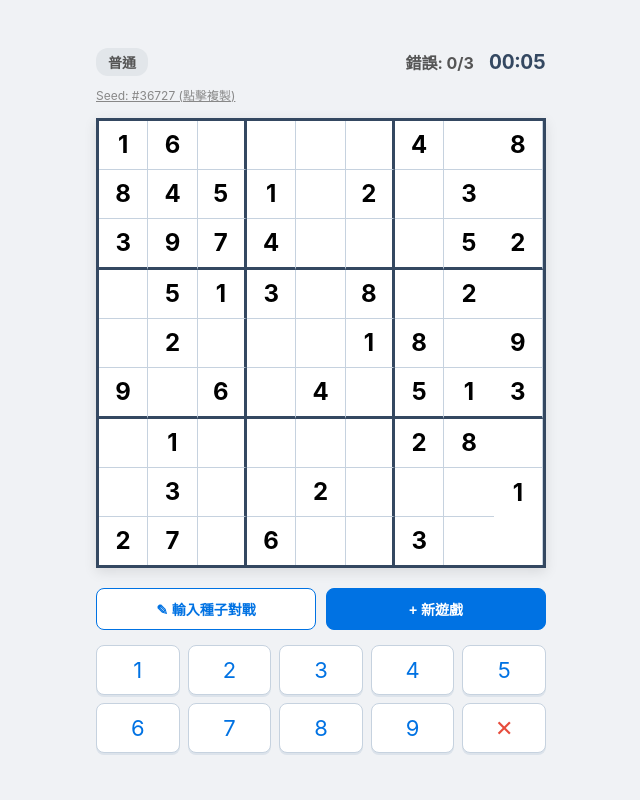
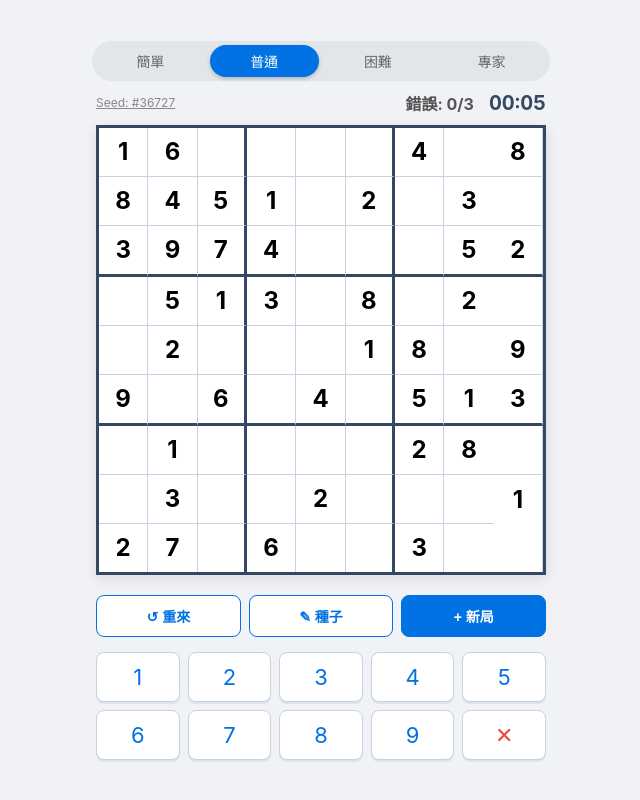
Before and after one commit to earnforgood-lgtm/sudoku, a plain HTML site: page index.html in a window 1280 px wide. Shown: the whole page, without its empty margins (319-959 px from the left). Drawn offline with Linux system fonts and the light colour scheme.

Commit message:
Update index.html

```diff
--- a/index.html
+++ b/index.html
@@ -16,7 +16,7 @@
             --text-color: #344861;
             --filled-color: #0072e3;
             --fixed-color: #000;
-            --thin-border: #c6d2df; /* 新增細線變數 */
+            --thin-border: #c6d2df;
         }
 
         body {
@@ -56,7 +56,38 @@
 
         .timer { font-size: 20px; font-weight: bold; font-variant-numeric: tabular-nums; }
 
-        /* 難度與種子 */
+        /* --- 新增：難度選擇列樣式 --- */
+        .difficulty-bar {
+            width: 90vw;
+            max-width: 450px;
+            margin-bottom: 10px;
+            display: flex;
+            gap: 5px;
+            background: #e2e6ea;
+            padding: 4px;
+            border-radius: 25px;
+        }
+
+        .diff-btn {
+            flex: 1;
+            padding: 6px 0;
+            text-align: center;
+            border: none;
+            background: transparent;
+            cursor: pointer;
+            border-radius: 20px;
+            font-size: 14px;
+            font-weight: 500;
+            color: #666;
+            transition: all 0.2s;
+        }
+
+        .diff-btn.active {
+            background-color: var(--filled-color);
+            color: white;
+            box-shadow: 0 2px 4px rgba(0,0,0,0.2);
+        }
+
         .sub-bar {
             width: 90vw;
             max-width: 450px;
@@ -73,42 +104,23 @@
             text-decoration: underline;
         }
 
-        .difficulty-pill {
-            background: #e2e6ea;
-            padding: 4px 12px;
-            border-radius: 12px;
-            font-size: 14px;
-            font-weight: bold;
-            color: #555;
-        }
-
-        /* ========================================= */
-        /* --- 修正後的網格樣式 (Grid & Cells) --- */
-        /* ========================================= */
-
-        /* 數獨棋盤容器 */
+        /* 數獨棋盤容器 (保持優化後的樣式) */
         #sudoku-board {
             display: grid;
             grid-template-columns: repeat(9, 1fr);
             width: 90vw;
             max-width: 450px;
-            /* 使用 aspect-ratio 確保它是完美的正方形 */
             aspect-ratio: 1 / 1;
-            /* 移除舊的高度設定 */
-            /* height: 90vw; max-height: 450px; */
-
-            background-color: var(--board-bg); /* 背景改為白色 */
-            gap: 0; /* 關鍵：間距設為0，由 cell 的 border 來控制線條 */
-
-            /* 外框設定粗一點，更有層次感 */
+            background-color: var(--board-bg);
+            gap: 0;
             border: 3px solid var(--line-color);
             box-shadow: 0 4px 12px rgba(0,0,0,0.1);
             margin-bottom: 20px;
             position: relative;
-            box-sizing: border-box; /* 確保邊框包含在寬度內 */
+            box-sizing: border-box;
         }
 
-        /* 單元格基礎樣式 */
+        /* 單元格樣式 (保持優化後的樣式) */
         .cell {
             background-color: var(--board-bg);
             display: flex;
@@ -118,38 +130,16 @@
             font-weight: 500;
             color: var(--fixed-color);
             cursor: pointer;
-
-            /* 核心修改：每個格子預設只有右邊和下面有「細灰線」 */
             border-right: 1px solid var(--thin-border);
             border-bottom: 1px solid var(--thin-border);
-            /* 移除原本的 border: 1px solid #c6d2df; 避免四邊重複 */
-
-            box-sizing: border-box; /* 重要：讓邊框計算在內，對齊才準 */
+            box-sizing: border-box;
         }
 
-        /* 邊界清理：最右側和最下方的格子不需要邊框 (因為有容器外框了) */
-        /* 每行第 9 個格子 (最右側) */
-        .cell:nth-child(9n) {
-            border-right: none;
-        }
-        /* 最後一列的格子 (第 73 到 81 個) */
-        .cell:nth-child(n+73) {
-            border-bottom: none;
-        }
+        .cell:nth-child(9n) { border-right: none; }
+        .cell:nth-child(n+73) { border-bottom: none; }
 
-        /* 3x3 粗線條處理 (搭配 JS 添加的 class) */
-        /* 使用 3px 寬度並加上 !important 以確保覆蓋掉預設的細線 */
-        .cell.border-right {
-            border-right: 3px solid var(--line-color) !important;
-        }
-        .cell.border-bottom {
-            border-bottom: 3px solid var(--line-color) !important;
-        }
-
-        /* ========================================= */
-        /* --- 網格樣式修正結束 --- */
-        /* ========================================= */
-
+        .cell.border-right { border-right: 3px solid var(--line-color) !important; }
+        .cell.border-bottom { border-bottom: 3px solid var(--line-color) !important; }
 
         /* Game Over 遮罩 */
         #game-over-overlay {
@@ -176,10 +166,8 @@
         .cell.selected { background-color: var(--selected-color) !important; }
         .cell.same-number { background-color: var(--same-num-color) !important; }
         .cell.highlight { background-color: var(--highlight-color); }
+        .cell.error { background-color: var(--error-color) !important; color: #e74c3c !important; }
 
-        /* 錯誤樣式 */
-        .cell.error { background-color: var(--error-color) !important; color: #e74c3c !important; }
-        /* 錯誤時的搖晃動畫 */
         @keyframes shake {
             0% { transform: translate(1px, 1px) rotate(0deg); }
             10% { transform: translate(-1px, -2px) rotate(-1deg); }
@@ -190,25 +178,23 @@
             60% { transform: translate(-3px, 1px) rotate(0deg); }
             100% { transform: translate(0, 0) rotate(0deg); }
         }
-        .shake-animation {
-            animation: shake 0.5s;
-        }
+        .shake-animation { animation: shake 0.5s; }
 
         .cell.fixed { font-weight: bold; }
         .cell.user-input { color: var(--filled-color); }
 
-        /* 功能按鈕 */
+        /* 功能按鈕區 (修改為3欄以容納重來按鈕) */
         .game-actions {
             width: 90vw;
             max-width: 450px;
             display: grid;
-            grid-template-columns: 1fr 1fr;
-            gap: 10px;
+            grid-template-columns: 1fr 1fr 1fr; /* 三個按鈕平分 */
+            gap: 8px;
             margin-bottom: 15px;
         }
 
         .action-btn {
-            padding: 10px;
+            padding: 10px 0; /* 調整內距以適應較小的按鈕 */
             border: 1px solid var(--filled-color);
             border-radius: 8px;
             font-size: 14px;
@@ -216,6 +202,9 @@
             font-weight: bold;
             color: var(--filled-color);
             background-color: #fff;
+            display: flex;
+            justify-content: center;
+            align-items: center;
         }
         .action-btn:hover { background-color: #f0f7ff; }
         .btn-new { background-color: var(--filled-color); color: white; }
@@ -255,18 +244,21 @@
 </head>
 <body>
 
+    <div class="difficulty-bar">
+        <div class="diff-btn" id="btn-easy" onclick="setDifficulty('easy')">簡單</div>
+        <div class="diff-btn active" id="btn-medium" onclick="setDifficulty('medium')">普通</div>
+        <div class="diff-btn" id="btn-hard" onclick="setDifficulty('hard')">困難</div>
+        <div class="diff-btn" id="btn-expert" onclick="setDifficulty('expert')">專家</div>
+    </div>
+
     <div class="top-bar">
         <div class="info-group">
-            <span class="difficulty-pill" id="diff-display">普通</span>
+            <span class="seed-display" onclick="copySeed()" id="seed-label">Seed: #----</span>
         </div>
         <div class="info-group">
             <div class="mistake-counter" id="mistake-display">錯誤: 0/3</div>
             <div class="timer" id="timer">00:00</div>
         </div>
-    </div>
-
-    <div class="sub-bar">
-        <span class="seed-display" onclick="copySeed()" id="seed-label">Seed: #----</span>
     </div>
 
     <div id="sudoku-board">
@@ -278,8 +270,9 @@
     </div>
 
     <div class="game-actions">
-        <button class="action-btn" onclick="promptSeed()">✎ 輸入種子對戰</button>
-        <button class="action-btn btn-new" onclick="initGame()">+ 新遊戲</button>
+        <button class="action-btn" onclick="resetCurrentGame()">↺ 重來</button>
+        <button class="action-btn" onclick="promptSeed()">✎ 種子</button>
+        <button class="action-btn btn-new" onclick="initGame()">+ 新局</button>
     </div>
 
     <div class="numpad" id="numpad">
@@ -306,12 +299,19 @@
         let currentSeed = 0;
         let rngState = 0;
 
-        // --- 新增：錯誤處置變數 ---
+        // 錯誤處置變數
         let mistakes = 0;
         const MAX_MISTAKES = 3;
         let isGameOver = false;
 
-        const DIFFICULTY_HOLES = 40; // 預設普通難度
+        // 恢復：難度設定
+        let currentDifficulty = 'medium';
+        const DIFFICULTY_HOLES = {
+            'easy': 30,
+            'medium': 40,
+            'hard': 50,
+            'expert': 58
+        };
 
         // RNG
         function seedRandom(seed) { rngState = seed; }
@@ -336,7 +336,7 @@
                 currentSeed = Math.floor(Math.random() * 99999) + 1;
             }
             seedRandom(currentSeed);
-            document.getElementById('seed-label').innerText = `Seed: #${currentSeed} (點擊複製)`;
+            document.getElementById('seed-label').innerText = `Seed: #${currentSeed}`;
 
             startTimer();
             generateBoard();
@@ -344,7 +344,40 @@
             selectedCellIndex = null;
         }
 
-        // 生成邏輯 (省略 shuffleArray 等輔助函式，與前版相同)
+        // 新增：設定難度
+        function setDifficulty(level) {
+            currentDifficulty = level;
+            // 更新按鈕樣式
+            document.querySelectorAll('.diff-btn').forEach(btn => btn.classList.remove('active'));
+            document.getElementById(`btn-${level}`).classList.add('active');
+            // 切換難度視為開新局
+            initGame();
+        }
+
+        // 新增：重置本局
+        function resetCurrentGame() {
+            if (!confirm('確定要清空當前進度並重來嗎？')) return;
+
+            // 恢復錯誤計數
+            mistakes = 0;
+            updateMistakeUI();
+
+            // 清空非題目格子
+            for (let i = 0; i < 81; i++) {
+                if (!fixedMask[i]) {
+                    board[i] = 0;
+                }
+            }
+            // 重置時間
+            startTimer();
+            renderBoard();
+
+            if (selectedCellIndex !== null) {
+                selectCell(selectedCellIndex);
+            }
+        }
+
+        // 生成邏輯
         function shuffleArray(array) {
             for (let i = array.length - 1; i > 0; i--) {
                 const j = Math.floor(myRandom() * (i + 1));
@@ -358,7 +391,10 @@
             fixedMask = Array.from({ length: 81 }, () => true);
             let indices = Array.from({length: 81}, (_, i) => i);
             shuffleArray(indices);
-            let holes = DIFFICULTY_HOLES;
+
+            // 修正：使用當前難度的挖洞數量
+            let holes = DIFFICULTY_HOLES[currentDifficulty];
+
             for (let i = 0; i < 81 && holes > 0; i++) {
                 let idx = indices[i];
                 if (board[idx] !== 0) {
@@ -398,7 +434,6 @@
         // 渲染
         function renderBoard() {
             const container = document.getElementById('sudoku-board');
-            // 清空時保留 overlay
             const overlay = document.getElementById('game-over-overlay');
             container.innerHTML = '';
             container.appendChild(overlay);
@@ -407,9 +442,9 @@
                 const cell = document.createElement('div');
                 cell.classList.add('cell');
 
-                // JS 的邏輯是正確的，我們現在在 CSS 中正確地利用這些 class
                 const col = index % 9;
                 const row = Math.floor(index / 9);
+                // 應用 3x3 粗線 class
                 if (col === 2 || col === 5) cell.classList.add('border-right');
                 if (row === 2 || row === 5) cell.classList.add('border-bottom');
 
@@ -419,7 +454,6 @@
                 } else if (num !== 0) {
                     cell.textContent = num;
                     cell.classList.add('user-input');
-                    // 如果是用戶填的，檢查是否與解答不符 (即使沒開啟錯誤顯示，這裡記錄狀態)
                     if (num !== solution[index]) cell.classList.add('error');
                 }
 
@@ -431,6 +465,7 @@
         function selectCell(index) {
             if (isGameOver) return;
             selectedCellIndex = index;
+            // 正確選取所有 .cell 元素
             const cellDivs = Array.from(document.querySelectorAll('.cell'));
 
             const selectedVal = board[index];
@@ -448,14 +483,12 @@
             });
         }
 
-        // --- 核心邏輯修改：填數字與錯誤懲罰 ---
         function fillNumber(num) {
             if (isGameOver || selectedCellIndex === null || fixedMask[selectedCellIndex]) return;
 
             const cellDivs = document.querySelectorAll('.cell');
             const currentCell = cellDivs[selectedCellIndex];
 
-            // 1. 清除功能
             if (num === 'X') {
                 board[selectedCellIndex] = 0;
                 renderBoard();
@@ -463,31 +496,22 @@
                 return;
             }
 
-            // 2. 驗證是否正確 (防暴力破解的核心)
+            // 錯誤檢查邏輯
             if (num !== solution[selectedCellIndex]) {
-                // A. 答錯了！
                 mistakes++;
                 updateMistakeUI();
 
-                // 視覺懲罰：格子變紅並搖晃
                 currentCell.textContent = num;
                 currentCell.classList.add('error', 'shake-animation');
 
-                // 延遲一下清除錯誤數字 (可選，這裡選擇保留紅色數字讓玩家知道錯哪)
-                // 這裡選擇不存入 board，或者存入 board 但標記錯誤
-                // 為了方便，我們暫時顯示錯誤數字
                 board[selectedCellIndex] = num;
                 renderBoard();
-
-                // 重新選取以顯示高亮
                 selectCell(selectedCellIndex);
 
-                // 檢查是否 Game Over
                 if (mistakes >= MAX_MISTAKES) {
                     triggerGameOver();
                 }
             } else {
-                // B. 答對了
                 board[selectedCellIndex] = num;
                 renderBoard();
                 selectCell(selectedCellIndex);
@@ -545,6 +569,7 @@
 
         initGame();
 
+        // PWA Service Worker 註冊
         if ('serviceWorker' in navigator) {
             window.addEventListener('load', () => {
                 navigator.serviceWorker.register('./sw.js');
```
